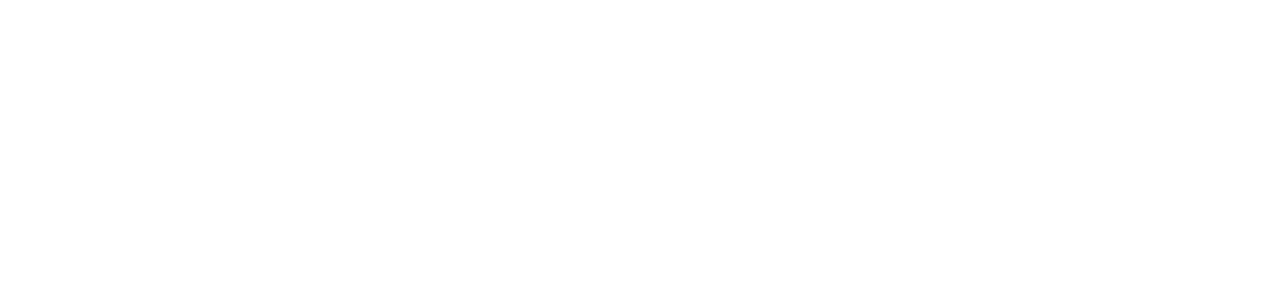
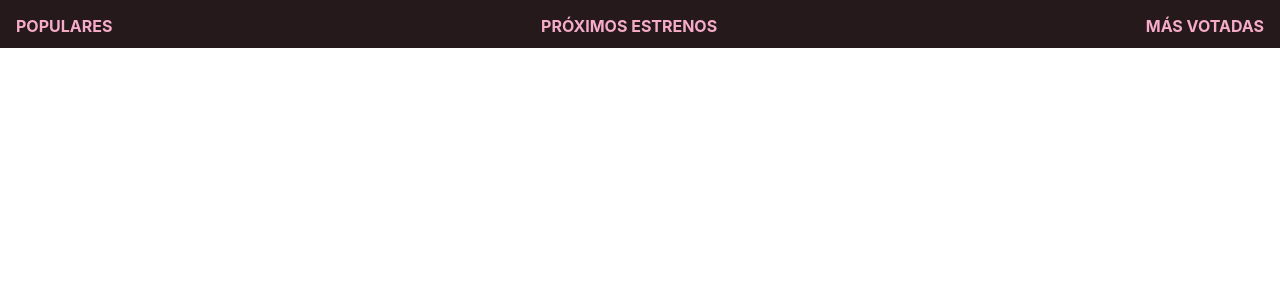
Before and after one commit to vicban14/react-movies, a React (Create React App) app: page / in a window 1280 px wide. Shown: the top 300 px of the page. Built offline with nearby package versions, Linux system fonts and the light colour scheme.

Commit message:
Add header and styles sheets

```diff
--- a/src/App.js
+++ b/src/App.js
@@ -1,8 +1,11 @@
 import React from 'react'
+import './styles/App.scss'
+import Header from './components/Header/Header'
 
 function App() {
   return (
     <div className="App">
+      <Header />
     </div>
   );
 }
--- /dev/null
+++ b/src/components/Header/Header.jsx
@@ -0,0 +1,14 @@
+import React from 'react'
+import './Header.scss'
+
+const Header = () => {
+  return (
+    <header>
+      <span className="populares">POPULARES</span>
+      <span className="upcoming">PRÓXIMOS ESTRENOS</span>
+      <span className="top-rated">MÁS VOTADAS</span>
+    </header>
+  )
+}
+
+export default Header
--- /dev/null
+++ b/src/components/Header/Header.scss
@@ -0,0 +1,20 @@
+@import '../../styles/Colors.scss';
+
+header {
+  background-color: $darkest;
+  display: flex;
+  justify-content: space-between;
+  height: 3em;
+  max-height: 3em;
+  padding: 1em;
+
+  span {
+    color: $light;
+    font-weight: bold;
+    cursor: pointer;
+  }
+
+  span:hover {
+    color: $solid;
+  }
+}
--- /dev/null
+++ b/src/styles/App.scss
@@ -0,0 +1,6 @@
+@import './Colors.scss';
+
+* {
+  margin: 0px;
+  box-sizing: border-box;
+}
--- /dev/null
+++ b/src/styles/Colors.scss
@@ -0,0 +1,4 @@
+$darkest: #26191b;
+$dark: #584153;
+$solid: #af8baf;
+$light: #f6acc8;
```
